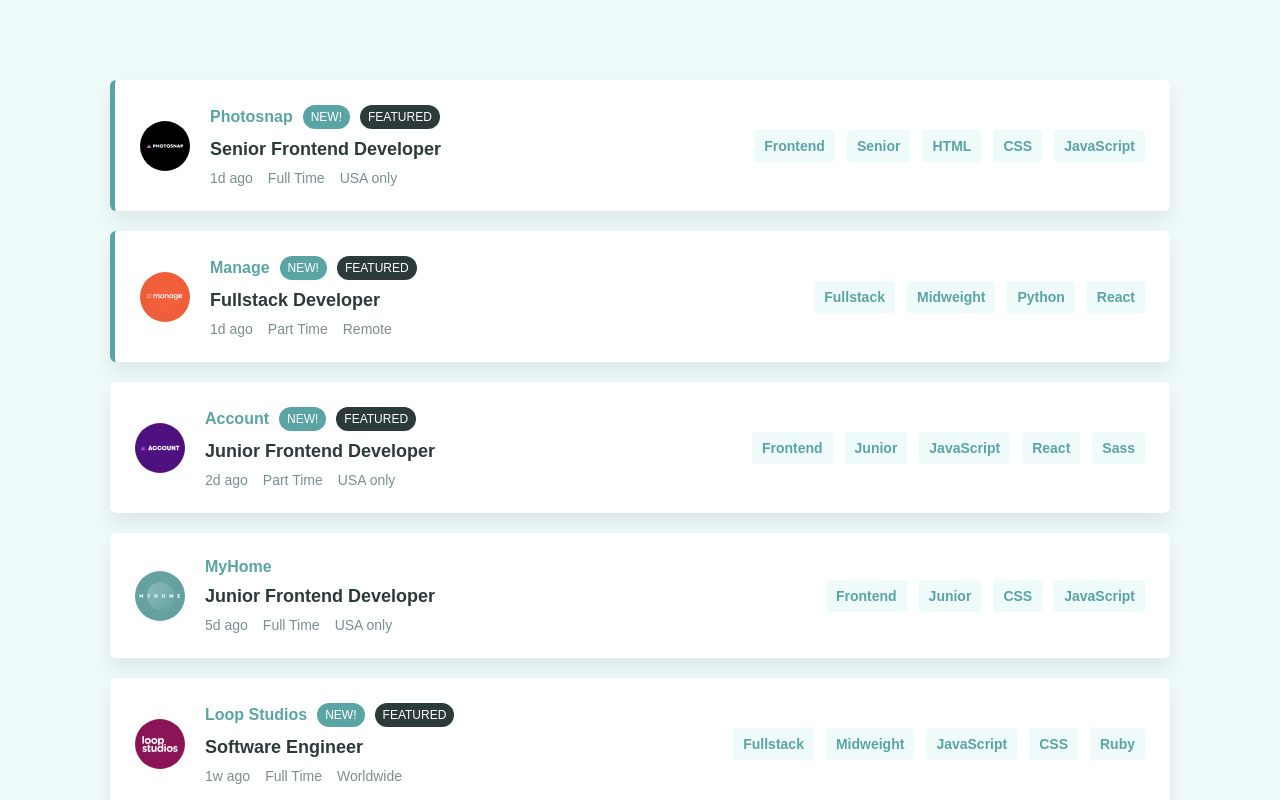
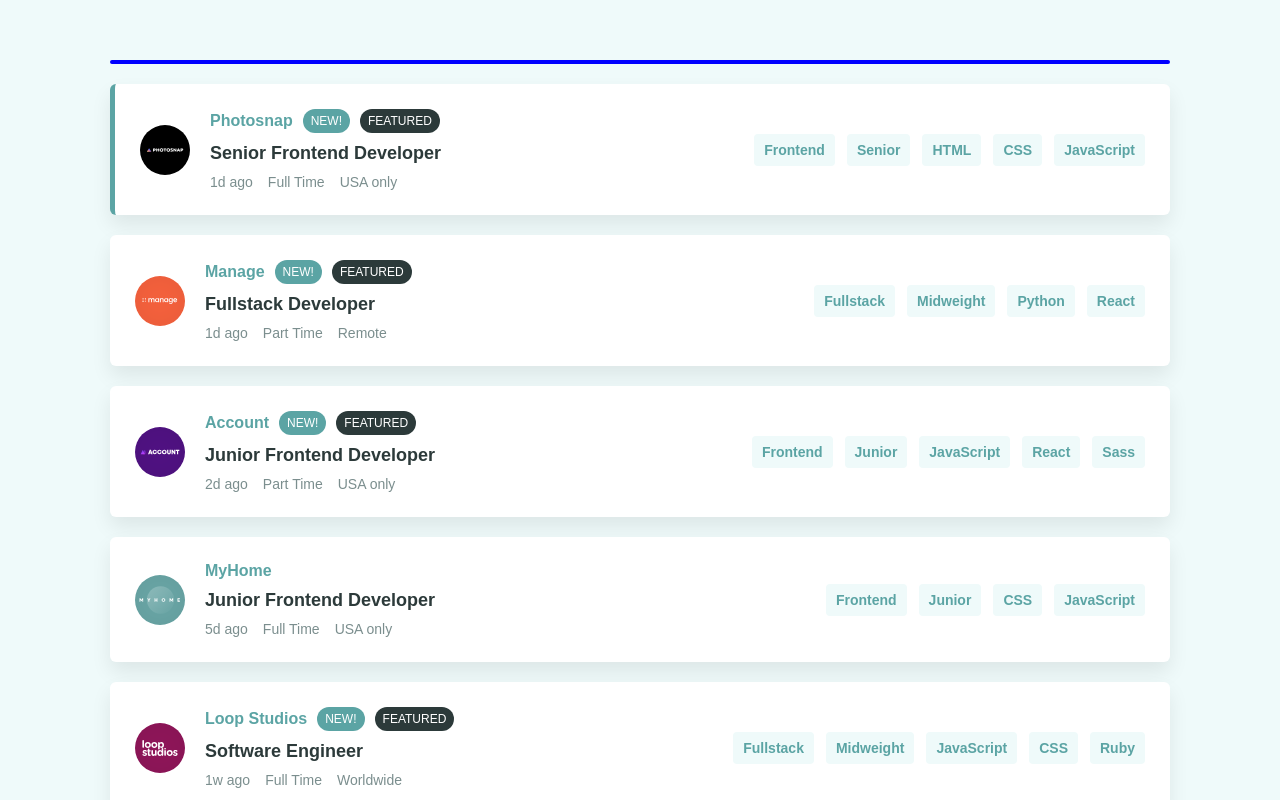
Before and after one commit to Tayobonferejo/jobFilter, a plain HTML site: page index.html in a window 1280 px wide. Shown: the top 800 px of the page. Drawn offline with Linux system fonts and the light colour scheme.

Commit message:
working on styling filter

```diff
--- a/index.css
+++ b/index.css
@@ -14,7 +14,7 @@
 /* ===== MAIN LAYOUT ===== */
 main {
   max-width: 1100px;
-  margin: 80px auto;
+  margin: 40px auto;
   padding: 0 20px;
   display: flex;
   flex-direction: column;
@@ -149,10 +149,9 @@
 }
 
 .filter-bar {
-  display: flex;
-  flex-wrap: wrap;
-  gap: 10px;
-  margin-bottom: 30px;
+  margin: 20px 0;
+  border-radius: 5px;
+  border: 2px solid blue;
 }
 
 .filter-pill {
--- a/index.html
+++ b/index.html
@@ -10,11 +10,9 @@
   <title>Frontend Mentor | Job Listings</title>
 </head>
 <body>
+  <main id="main">
 
- <div id="filter" class="filter-bar"></div>
-
-
-  <main id="main">
+  <div id="filter" class="filter-bar"></div>
 
   <!-- Photosnap job section-->
   <div class="job-card" data-role="frontend" data-level="senior" data-languages="javascript,html,css" data-tools="">
--- a/index.js
+++ b/index.js
@@ -90,12 +90,12 @@
 
 
 
-resetBtn.addEventListener("click", () => {
-  activeRoles.clear();
-  activeLevel = null;
+// resetBtn.addEventListener("click", () => {
+//   activeRoles.clear();
+//   activeLevel = null;
 
-  tags.forEach(tag => tag.classList.remove("active"));
-  cards.forEach(card => card.classList.remove("hide"));
+//   tags.forEach(tag => tag.classList.remove("active"));
+//   cards.forEach(card => card.classList.remove("hide"));
 
-  filterCards();
-});
+//   filterCards();
+// });
```
